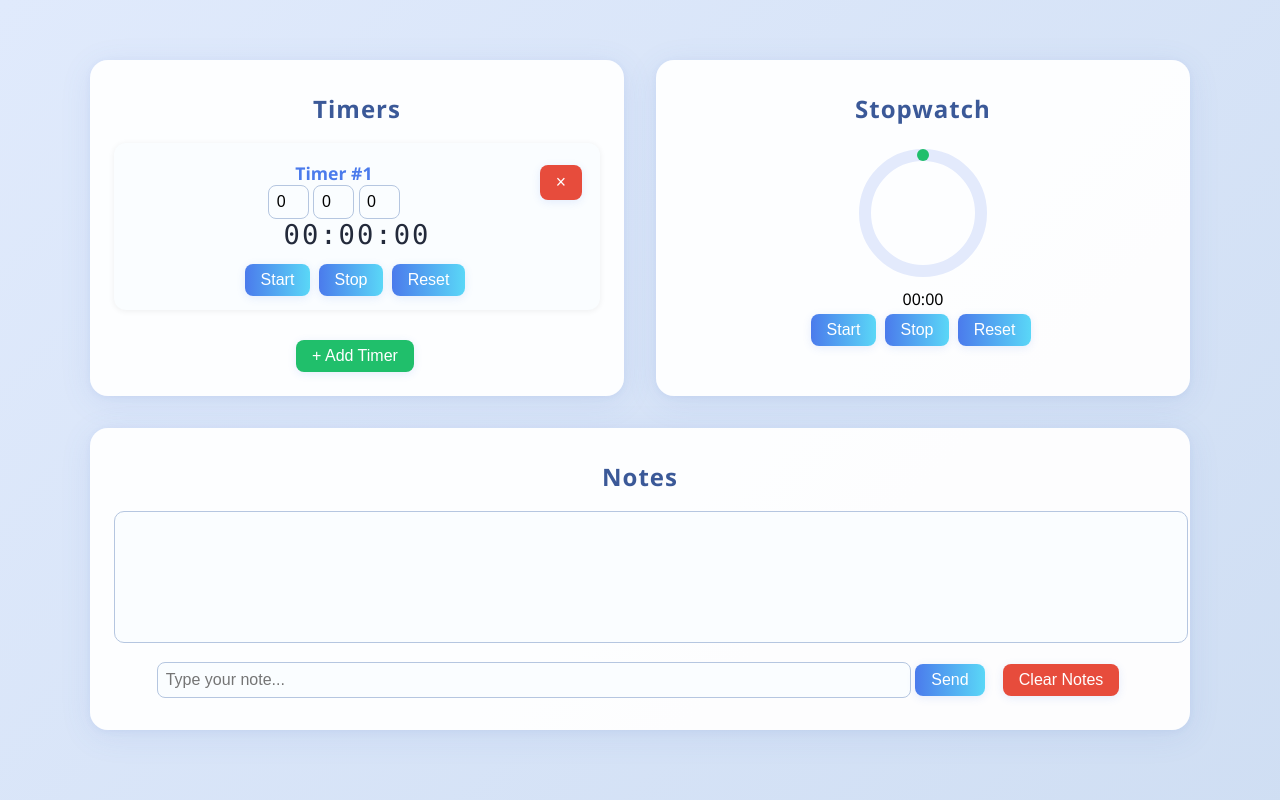
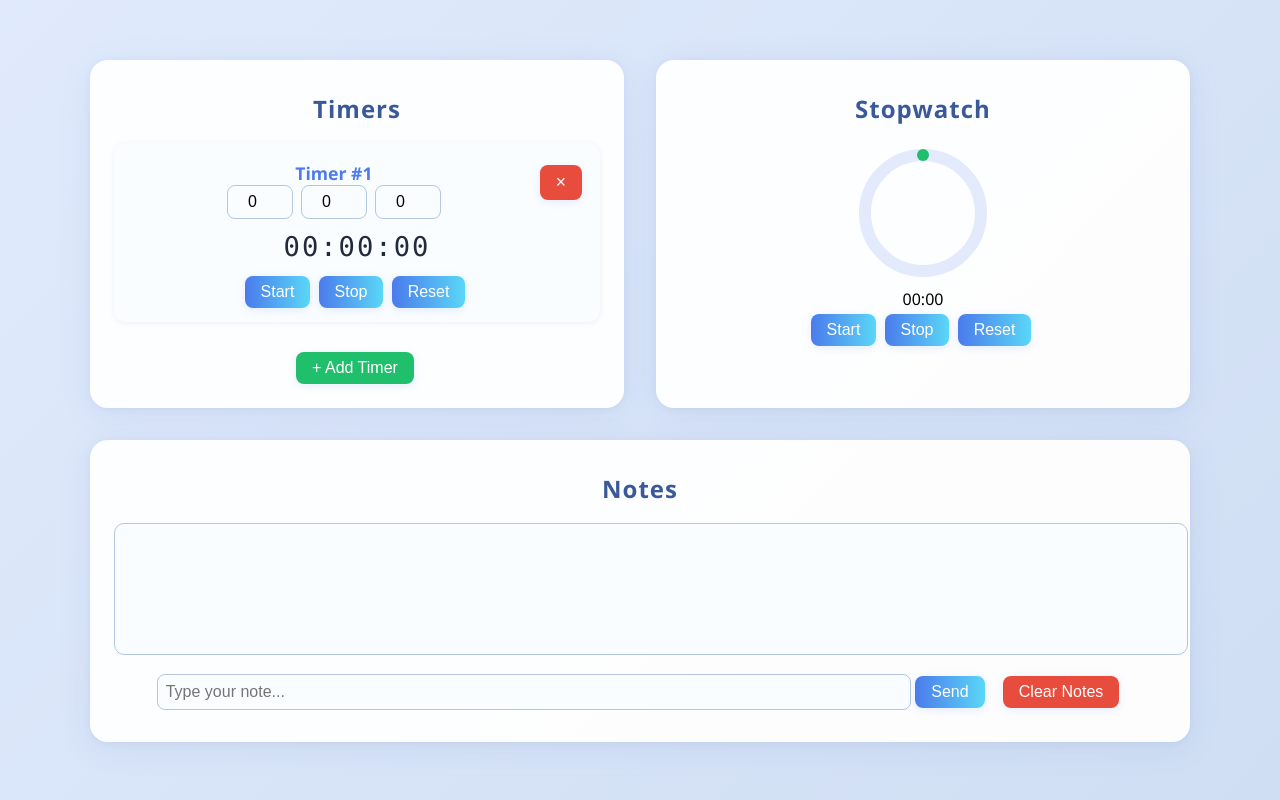
Before and after one commit to ABDW01/DADs-gift, a plain HTML site: page index.html in a window 1280 px wide. Drawn offline with Linux system fonts and the light colour scheme.

Commit message:
Update index.html

```diff
--- a/index.html
+++ b/index.html
@@ -60,16 +60,23 @@
             color: #4b7bec;
             font-size: 1.1em;
         }
+.timer-inputs {
+    display: flex;
+    justify-content: center;
+    align-items: center;
+    gap: 8px;
+    margin-bottom: 12px;
+}
 .timer-inputs input[type="number"] {
-            width: 25px;
+    width: 50px;
     padding: 7px;
     border-radius: 8px;
     border: 1px solid #b5c6e0;
     font-size: 1em;
     background: #fafdff;
     text-align: center;
-            margin-right: 0px;
 }
+
         .timer-value {
             font-size: 1.7em;
             font-family: 'Consolas', 'Courier New', monospace;
```
Lines whose indentation alone changed are shown as unchanged.
